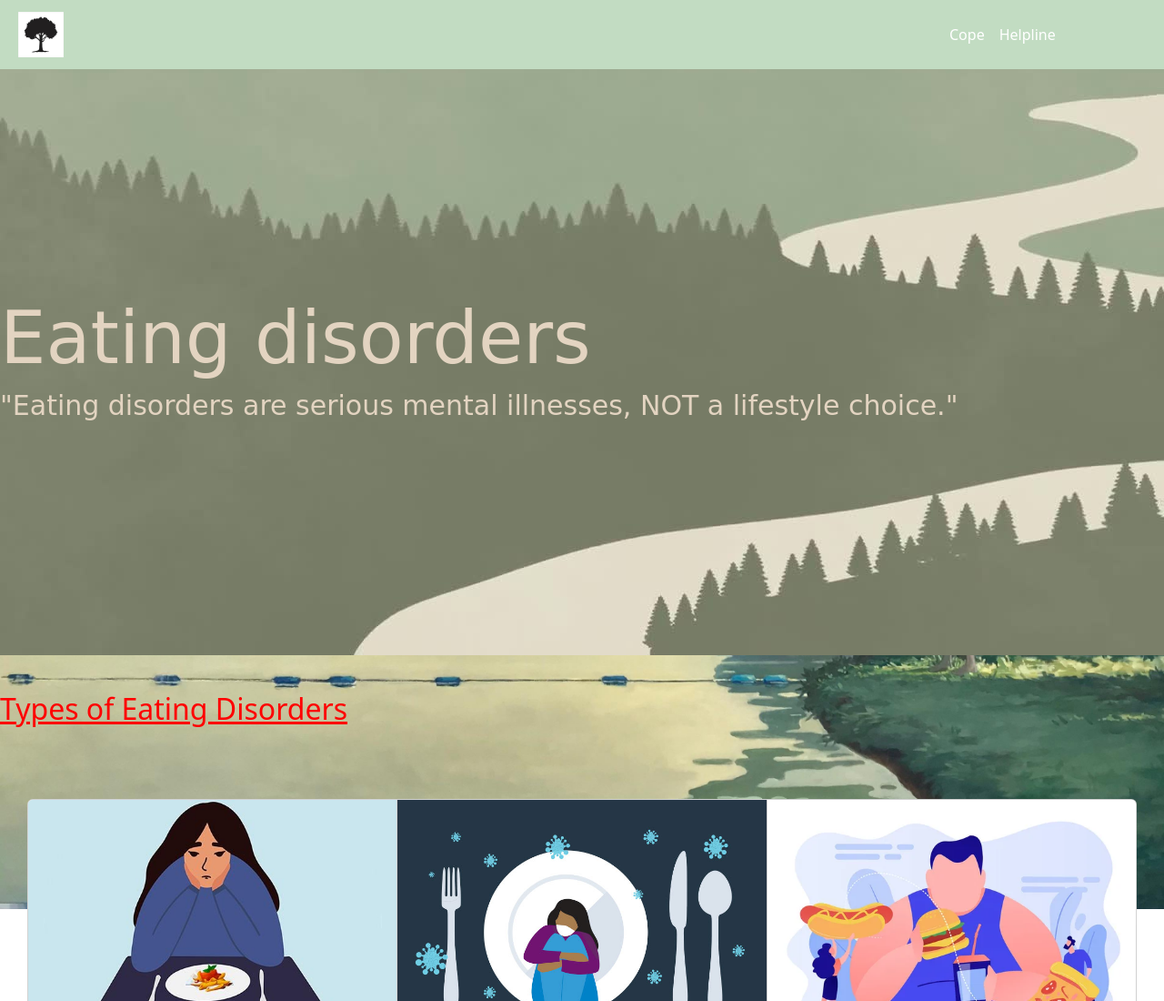
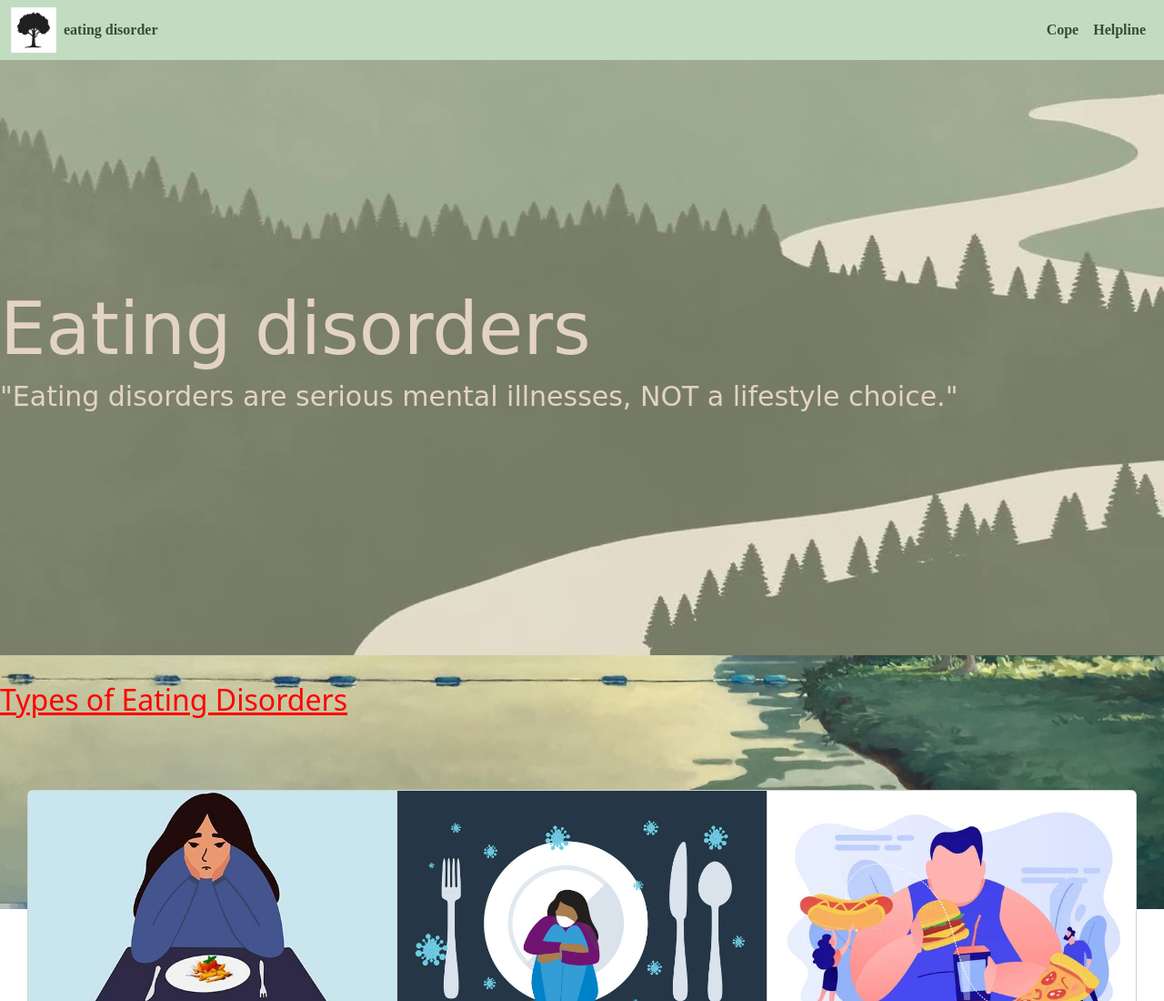
Before and after one commit to ansleyyy/ansleyyy.github.io, a plain HTML site: page index.html in a window 1280 px wide. Shown: the top 1100 px of the page at 91% size. Drawn offline with nearby package versions, Linux system fonts and the light colour scheme.

Commit message:
updated nav bar

```diff
--- a/index.html
+++ b/index.html
@@ -33,32 +33,34 @@
 
     <!--navBar-->
     <nav class="navbar navbar-expand-lg navbar-light" id="mynavbar">
+        <div class="container-fluid">
+          <a>  <img src="treeicon.jpg" width="50" height="50" alt="">
+        </a>
+          <button class="navbar-toggler" type="button" data-bs-toggle="collapse" data-bs-target="#navbarSupportedContent" aria-controls="navbarSupportedContent" aria-expanded="false" aria-label="Toggle navigation">
+            <span class="navbar-toggler-icon"></span>
+          </button>
+          <div class="collapse navbar-collapse" id="navbarSupportedContent">
+            <ul class="navbar-nav me-auto mb-2 mb-lg-0">
+              <li class="nav-item">
+                <li class="nav-item">
+                    <a class="nav-link" style="color:#344e3b; font-family: Ink free; font-weight: bold;" href="index.html">eating disorder</a>
+                  </li>
+                </li>
+                </ul>
 
-        <a class="navbar-brand" href="http://127.0.0.1:3002/index.html" style="padding-left:20px; padding-right:950px">
-            <!--Can put image too-->
-            <img src="treeicon.jpg" width="50" height="50" alt="">
-        </a>
+            <ul class="navbar-nav d-flex">
+                <li class="nav-item active ">
 
-        <button class="navbar-toggler" type="button" data-toggle="collapse" data-target="#navbarSupportedContent" aria-controls="navbarSupportedContent" aria-expanded="false" aria-label="Toggle navigation">
-            <span class="navbar-toggler-icon"></span>
-        </button>
-
-        <div class="collapse navbar-collapse" id="navbarSupportedContent">
-
-            <ul class="navbar-nav mr-auto">
-
-                <li class="nav-item active">
-                    <a class="nav-link" style="color:white" href="#">Cope</a>
+                    <a class="nav-link" style="color:#344e3b; font-family: Ink free; font-weight: bold;" href="cope.html">Cope</a>
                 </li>
 
                 <li class="nav-item">
-                    <a class="nav-link" style="color:white" href="#">Helpline</a>
+                    <a class="nav-link" style="color:#344e3b; font-family: Ink free; font-weight: bold;" href="help.html">Helpline</a>
                 </li>
-
             </ul>
-
+          </div>
         </div>
-    </nav>
+      </nav>
 
     <br><br>
 
```
Also changed, not shown: cope.html (+75 -3 lines).
